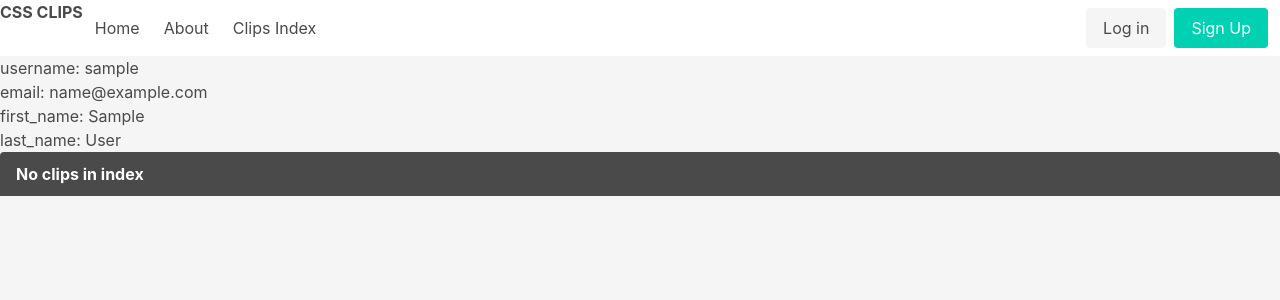
After one commit to coreyloftus/css-clips, a Django app: a page that uses main_app/templates/profile.html in a window 1280 px wide. The commit adds this page. Shown: the top 300 px of the page. Run offline with Django 4.2, Linux system fonts and the light colour scheme; tables that the repository leaves empty hold one stand-in row (values such as "Sample post").

Commit message:
Add profile page, usernames everywhere are now links to their profile page, changed from custom .gallery to Bulma multiline columns

```diff
--- a/main_app/templates/clip_detail.html
+++ b/main_app/templates/clip_detail.html
@@ -1,5 +1,5 @@
 {% extends 'base.html' %}{% block title %}{% endblock %} {% block content %}
-<h1>Detail Route for: <span class="has-text-weight-bold">{{clip.title}}</span></h1>
+<h1><span class="has-text-weight-bold">{{clip.title}}</span> by <span><a href="/profile/{{clip.owner}}">{{clip.owner}}</a></span></h1>
 <div class="py-4">
     {% if user.is_authenticated and user.id == clip.owner_id %}
     <div class="is-flex is-align-items-center">
--- /dev/null
+++ b/main_app/templates/profile.html
@@ -0,0 +1,34 @@
+{% extends 'base.html' %} {% block content %}
+<div>
+    <p>username: {{user_data.username}}</p>
+    <p>email: {{user_data.email}}</p>
+    <p>first_name: {{user_data.first_name}}</p>
+    <p>last_name: {{user_data.last_name}}</p>
+</div>
+{% for clip in clips %} {% if clip.owner_id == user.pk %}
+<a href="{% url 'clip_detail' clip.pk %}">
+    <div class="card">
+        <div class="card-header">
+            <p class="title is-4">{{clip.title}}</p>
+        </div>
+        <div class="card-image" style="">
+            <div class="is-clipped" style="width: 305px; height: 305px; border: 5px ridge rgba(211, 220, 50, 0.6)">
+                {{clip.html | safe}}<style media="screen">
+                    {{clip.css | safe}}
+                </style>
+            </div>
+            <div class="card-content px-4"></div>
+            <p><span class="subtitle is-5">Title: </span>{{clip.title}}</p>
+            <p><span class="subtitle is-5">Difficulty: </span>{{clip.difficulty}}</p>
+            <p><span class="subtitle is-5">Created at: </span>{{clip.created_at|date:"Y-m-d H:i"}}</p>
+            <p><span class="subtitle is-5">Made by: </span>{{clip.owner}}</p>
+        </div>
+    </div>
+</a>
+{% endif %} {% empty %}
+<article class="message">
+    <div class="message-header is-warning">
+        <p class="is-warning">No clips in index</p>
+    </div>
+</article>
+{% endfor %} {% endblock content %}
--- a/main_app/urls.py
+++ b/main_app/urls.py
@@ -12,4 +12,5 @@ urlpatterns = [
     path('clips/<int:pk>/delete', views.ClipDelete.as_view(), name="clip_delete"),
     path('clips/<int:pk>/update', views.ClipUpdate.as_view(), name="clip_update"),
     path('accounts/signup/', views.SignUp.as_view(), name="signup"),
+    path('profile/<str:username>', views.Profile.as_view(), name="profile"),
 ]
--- a/main_app/views.py
+++ b/main_app/views.py
@@ -14,7 +14,7 @@ from django.utils.decorators import method_decorator
 from django.views import View
 from django.views.generic.base import TemplateView
 from django.views.generic.edit import CreateView, DeleteView, UpdateView
-from django.views.generic.detail import DetailView
+from django.views.generic.detail import DetailView, SingleObjectMixin
 # Create your views here.
 
 
@@ -125,3 +125,41 @@ class SignUp(View):
         else:
             context = {"form": form}
             return render(request, "registration/signup.html", context)
+
+
+class Profile(TemplateView):
+    model = Profile
+    # get user profile data based on username param
+
+    def get(self, request, username):
+        try:
+            user = User.objects.get(username=username)
+        except User.DoesNotExist:
+            return render(request, 'error.html', {'error_message': 'User not found'})
+
+    # pass user data to template
+        user_data = {
+            'username': user.username,
+            'email': user.email,
+            'first_name': user.first_name,
+            'last_name': user.last_name
+        }
+    # Render the template with the user data
+        return render(request, 'profile.html', {'user_data': user_data})
+
+    def get_context_data(self, **kwargs):
+        context = super().get_context_data(**kwargs)
+        title = self.request.GET.get("title")
+        if title != None:
+            context['clips'] = Clip.objects.filter(title__icontains=title)
+            print(context['clips'])
+            context['header'] = f'Searching for {title}'
+        else:
+            context['clips'] = Clip.objects.all()
+            print(context['clips'])
+            context['header'] = 'Clip Collection Index'
+        return context
+
+
+class ProfileUpdate(Profile, UpdateView):
+    pass
```
Also changed, not shown: main_app/templates/all_clips.html (+14 -14 lines).
